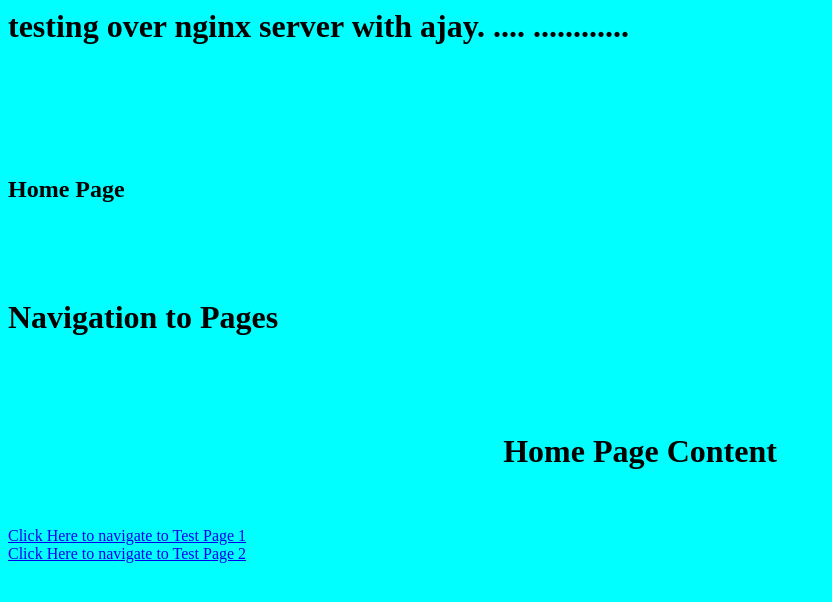
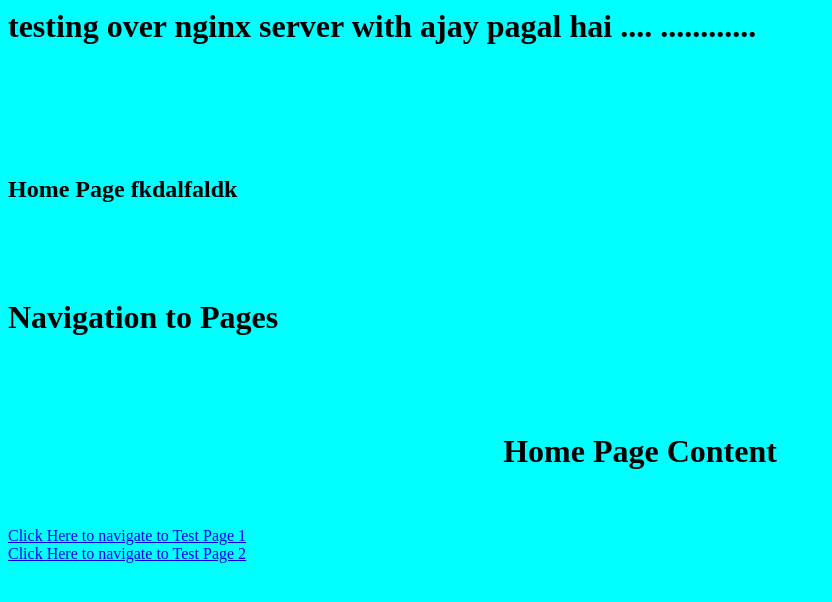
Before and after one commit to Akanksha14-14/test-jenkins, a plain HTML site: page website/index.html in a window 1280 px wide. Shown: the whole page, without its empty margins (0-832 px from the left). Drawn offline with Linux system fonts and the light colour scheme.

Commit message:
Update index.html

```diff
--- a/website/index.html
+++ b/website/index.html
@@ -1,10 +1,10 @@
 <body bgcolor='aqua'>
-	<h1>testing over nginx server with ajay. .... ............ </h1>
+	<h1>testing over nginx server with ajay pagal hai  .... ............ </h1>
 	<br>
 	<br>
 	<br>
 	<br>
-	<br><h2> Home Page</h2>
+	<br><h2> Home Page fkdalfaldk</h2>
 	<br>
 	<br>
 	<br>
```
